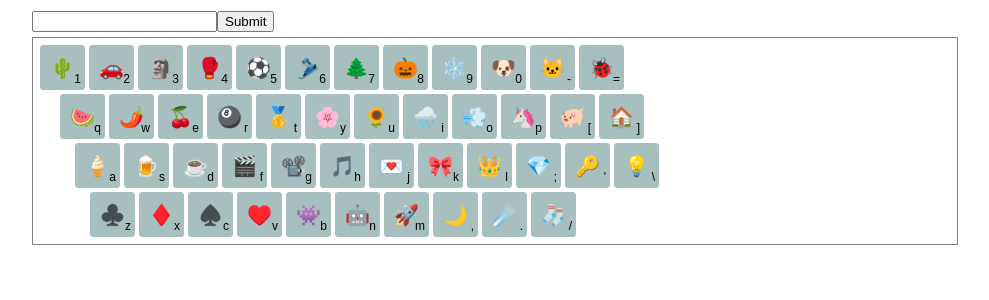
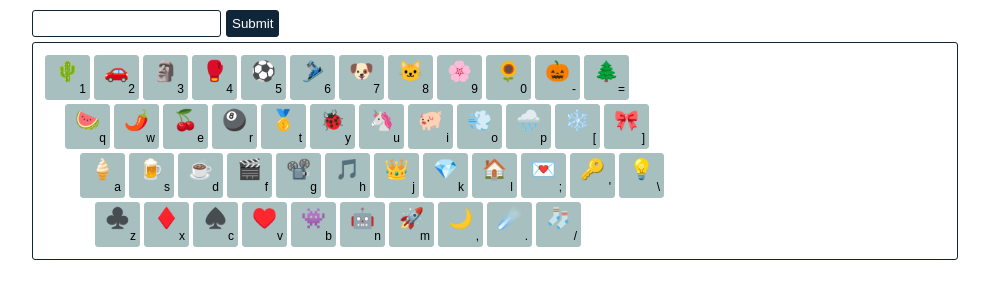
Before and after one commit to Liz-Davies/EmojiKeyboard, a React (Create React App) app in the folder frontend/: page / in a window 1280 px wide. Shown: the top 300 px of the page, without its empty margins (81-1070 px from the left). Built offline with nearby package versions, Linux system fonts and the light colour scheme.

Commit message:
slight refact of how presets are stored and intro of break points

```diff
--- a/frontend/src/App.css
+++ b/frontend/src/App.css
@@ -1,6 +1,13 @@
+
 .container{
-    margin-left: 10%;
-    margin-right:20%;
+    margin-left: 20px;
+    margin-right:20px;
+}
+@media (min-width: 1024px){
+    .container{
+        margin-left: 10%;
+        margin-right:20%;
+    }
 }
 .row{
     margin-right:-15px;
@@ -8,11 +15,27 @@
     margin-top:10px;
 }
 
+input{
+    padding:5px;
+    border-radius: 3px;
+    border:1px solid #0e2638;
+}
+.form-submit{
+    background-color:  #0e2638;
+    border-radius: 3px;
+    border:1px solid #0e2638;
+    padding:5px;
+    color:white;
+}
+.form-row > *{
+    margin-right:5px;
+}
 
 
 
 .App {
   text-align: center;
+
 }
 
 
--- a/frontend/src/components/emoji-keyboard.js
+++ b/frontend/src/components/emoji-keyboard.js
@@ -1,79 +1,76 @@
 import React from 'react';
 import './keyboard.css';
 
+const EN_KEY_MAP ={
+	"0": "🌻",
+	"1": "🌵",
+	"2": "🚗",
+	"3": "🗿",
+	"4": "🥊",
+	"5": "⚽",
+	"6": "🎿",
+	"7": "🐶",
+	"8": "🐱",
+	"9": "🌸",
+	"-": "🎃",
+	"=": "🌲",
+	"q": "🍉",
+	"w": "🌶️",
+	"e": "️🍒",
+	"r": "🎱",
+	"t": "🥇",
+	"y": "🐞",
+	"u": "️🦄",
+	"i": "🐖",
+	"o": "💨",
+	"p": "🌧️",
+	"[": "❄️",
+	"]": "🎀",
+	"a": "🍦",
+	"s": "🍺",
+	"d": "☕",
+	"f": "🎬",
+	"g": "📽️️",
+	"h": "🎵",
+	"j": "👑",
+	"k": "💎",
+	"l": "🏠",
+	";": "💌",
+	"'": "🔑",
+	"\\": "💡",
+	"z": "♣️",
+	"x": "♦️",
+	"c": "♠️",
+	"v": "♥️",
+	"b": "👾",
+	"n": "🤖",
+	"m": "🚀",
+	",": "🌙",
+	".": "☄️",
+	"/": "🧦"
+}
 const ROWS_CONFIG_EN = [
-	[
-		['1','🌵'],
-		['2','🚗'],
-		['3','🗿'],
-		['4','🥊'],
-		['5','⚽'],
-		['6','🎿'],
-		['7','🌲'],
-		['8','🎃'],
-		['9','❄️'],
-		['0','🐶'],
-		['-','🐱'],
-		['=','🐞']
-	],
-	[
-		['q','🍉'],
-		['w','🌶️'],
-		['e','️🍒'],
-		['r','🎱'],
-		['t','🥇'],
-		['y','🌸'],
-		['u','🌻'],
-		['i','🌧️'],
-		['o','💨'],
-		['p','️🦄'],
-		['[','🐖'],
-		[']','🏠']
-	],
-    [
-		['a','🍦'],
-		['s','🍺'],
-		['d','☕'],
-		['f','🎬'],
-		['g','📽️️'],
-		['h','🎵'],
-		['j','💌'],
-		['k','🎀'],
-		['l','👑'],
-		[';','💎'],
-		['\'','🔑'],
-		['\\','💡']
-	],
-    [
-		['z','♣️'],
-		['x','♦️'],
-		['c','♠️'],
-		['v','♥️'],
-		['b','👾'],
-		['n','🤖'],
-		['m','🚀'],
-		[',','🌙'],
-		['.','☄️'],
-		['/','🧦']
-	]
+		['1','2','3','4','5','6','7','8','9','0','-','='],
+		['q','w','e','r','t','y','u','i','o','p','[',']'],
+		['a','s','d','f','g','h','j','k','l',';','\'','\\'],
+		['z','x','c','v','b','n','m',',','.','/']
 ];
 
 
 class EmojiKey extends React.Component{
     render(){
         const {emoji,key_mapping,clickAction} = this.props;
-        return <button className='emoji-key' onClick={(e)=>clickAction(e,key_mapping)}><span className='emoji-char'>{emoji}</span><span className='key-reminder'>{key_mapping}</span></button>
+        return <button className='emoji-key' onClick={(e)=>clickAction(e,key_mapping)}><span className='emoji-char'>{EN_KEY_MAP[key_mapping]}</span><span className='key-reminder'>{key_mapping}</span></button>
     }
 }
 
 class EmojiKeyRow extends React.Component{
     render(){
         let { keys, clickAction } = this.props;
-        let rendered_keys = keys.map((letter_mapping)=>(
-            <EmojiKey key={letter_mapping[0]}
-                key_mapping={letter_mapping[0]}
-                clickAction={clickAction}
-                emoji={letter_mapping[1]}/>
+        let rendered_keys = keys.map((letter)=>(
+            <EmojiKey key={letter}
+                key_mapping={letter}
+                clickAction={clickAction}/>
         ));
         return <div className="emoji-keyboard-row">{rendered_keys}</div>
     }
@@ -82,8 +79,6 @@ class EmojiKeyRow extends React.Component{
 export class EmojiKeyboard extends React.Component{
     constructor(props){
         super()
-        this.key_alias = {}
-        ROWS_CONFIG_EN.forEach((row)=>row.forEach(([key,emoji])=>this.key_alias[key]=emoji));
         this.actionRecord=[]
         this.actionRecord.push({
             time:new Date(),
@@ -92,20 +87,17 @@ export class EmojiKeyboard extends React.Component{
         this.state={
             password_val:""
         }
-        console.log(this.key_alias);
     }
     clickAction(e,key){
-        console.log(key);
         e.preventDefault();
         this.actionRecord.push({
             time:new Date(),
             action:"button_click",
             target:key,
-            alias:this.key_alias[key]
+            alias:EN_KEY_MAP[key]
         });
         let {password_val} = this.state;
         this.setState({password_val:password_val+key})
-        console.log(this.actionRecord[this.actionRecord.length-1]);
     }
     keyPress(e){
         let key = e.target.value.charAt(e.target.value.length-1)
@@ -113,7 +105,7 @@ export class EmojiKeyboard extends React.Component{
             time:new Date(),
             action:"key_press",
             target:key,
-            alias:this.key_alias[key]
+            alias:EN_KEY_MAP[key]
         });
         this.setState({password_val:e.target.value})
         console.log(this.actionRecord[this.actionRecord.length-1]);
@@ -137,8 +129,8 @@ export class EmojiKeyboard extends React.Component{
         return (
             <div>
                 <div className="form-row">
-                    <input type="password" id="emoji-pass-field" onChange={this.keyPress.bind(this)} value={this.state.password_val}/>
-                    <button type="submit">Submit</button>
+                    <input className="text-input" type="password" id="emoji-pass-field" onChange={this.keyPress.bind(this)} value={this.state.password_val}/>
+                    <button className="form-submit" type="submit">Submit</button>
                 </div>
                 <div className="keyboard-en emoji-keyboard">
                     {rendered_rows}
--- a/frontend/src/components/keyboard.css
+++ b/frontend/src/components/keyboard.css
@@ -1,11 +1,14 @@
 
 .emoji-keyboard{
-    border:1px solid grey;
+    border:1px solid #0e2638;
     padding:5px;
+    padding-bottom:15px;
     margin-top: 5px;
+    border-radius: 3px;
 }
 .emoji-keyboard-row{
-
+    flex-wrap:nowrap;
+    display:flex;
 }
 
 .keyboard-en > .emoji-keyboard-row:nth-child(2){
@@ -19,21 +22,29 @@
 }
 .emoji-key{
     position:relative;
-    width:45px;
-    height:45px;
+    width:35px;
+    height:35px;
+    min-width:35px;
+    min-height:35px;
     background-color: #a7bfbf;
     border:1px solid #a7bfbf;
     margin:2px;
     border-radius: 3px;
 }
 .emoji-key > .emoji-char{
-    font-size: 20px;
+    font-size: 16px;
+    position:absolute;
+    top:3px;
+    left:3px;
+    bottom:3px;
+    right:3px;
 }
 .emoji-key > .key-reminder{
     font-size: 12px;
     position:absolute;
     right:3px;
     bottom:3px;
+    display:none;
 }
 .emoji-key:hover{
     background-color:#cfdcdc;
@@ -43,3 +54,21 @@
     background-color: #cfdcdc;
     border:1px solid #a7bfbf;
 }
+
+@media (min-width: 650px){
+    .emoji-key{
+        width:45px;
+        height:45px;
+        min-width:45px;
+        min-height:45px;
+        top:5px;
+        left:5px;
+        right:5px;
+    }
+    .emoji-key > .emoji-char{
+        font-size: 150%;
+    }
+    .emoji-key > .key-reminder{
+        display:inline-block;
+    }
+}
```
Also changed, not shown: 1 other file (tests, documents, lock files or other folders).
